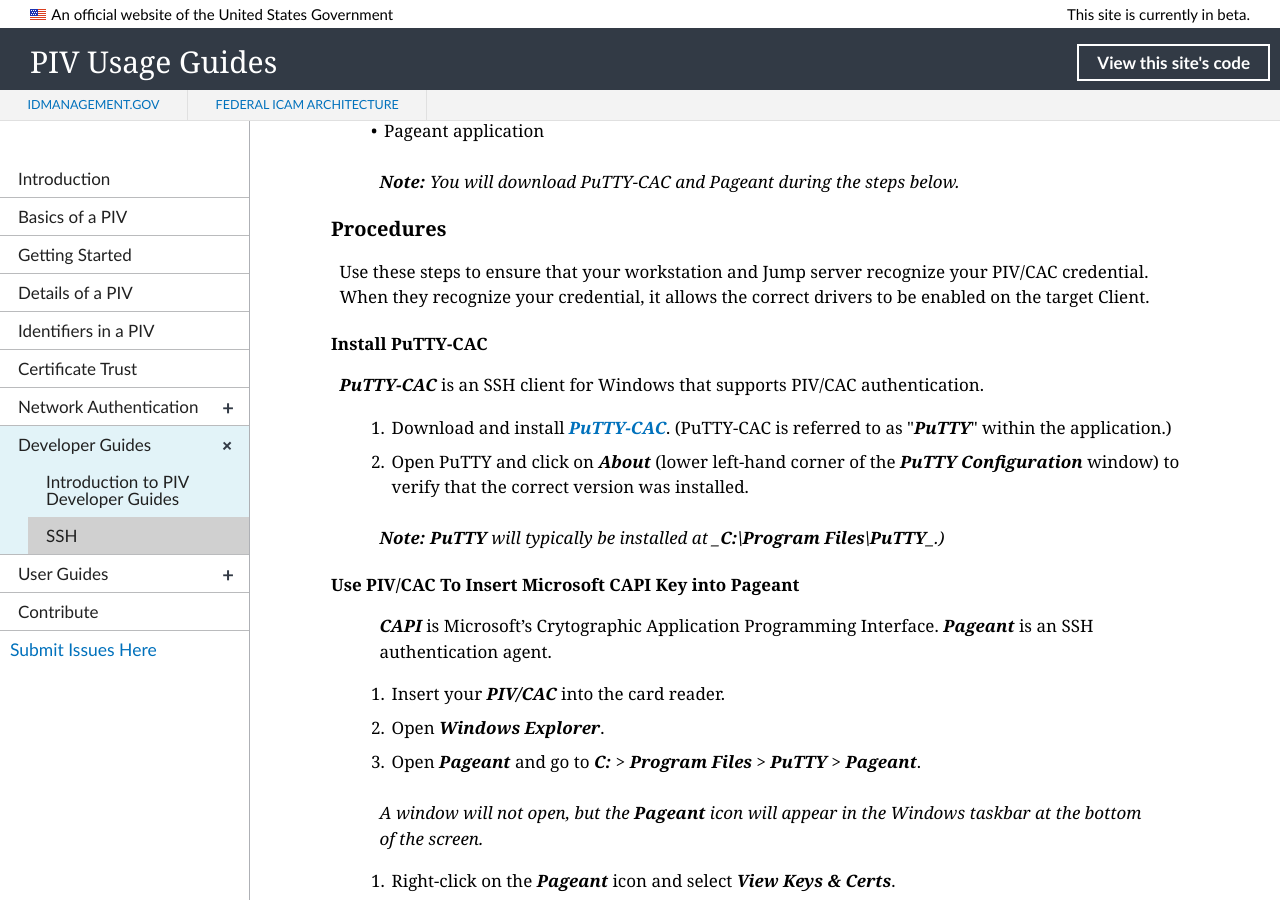
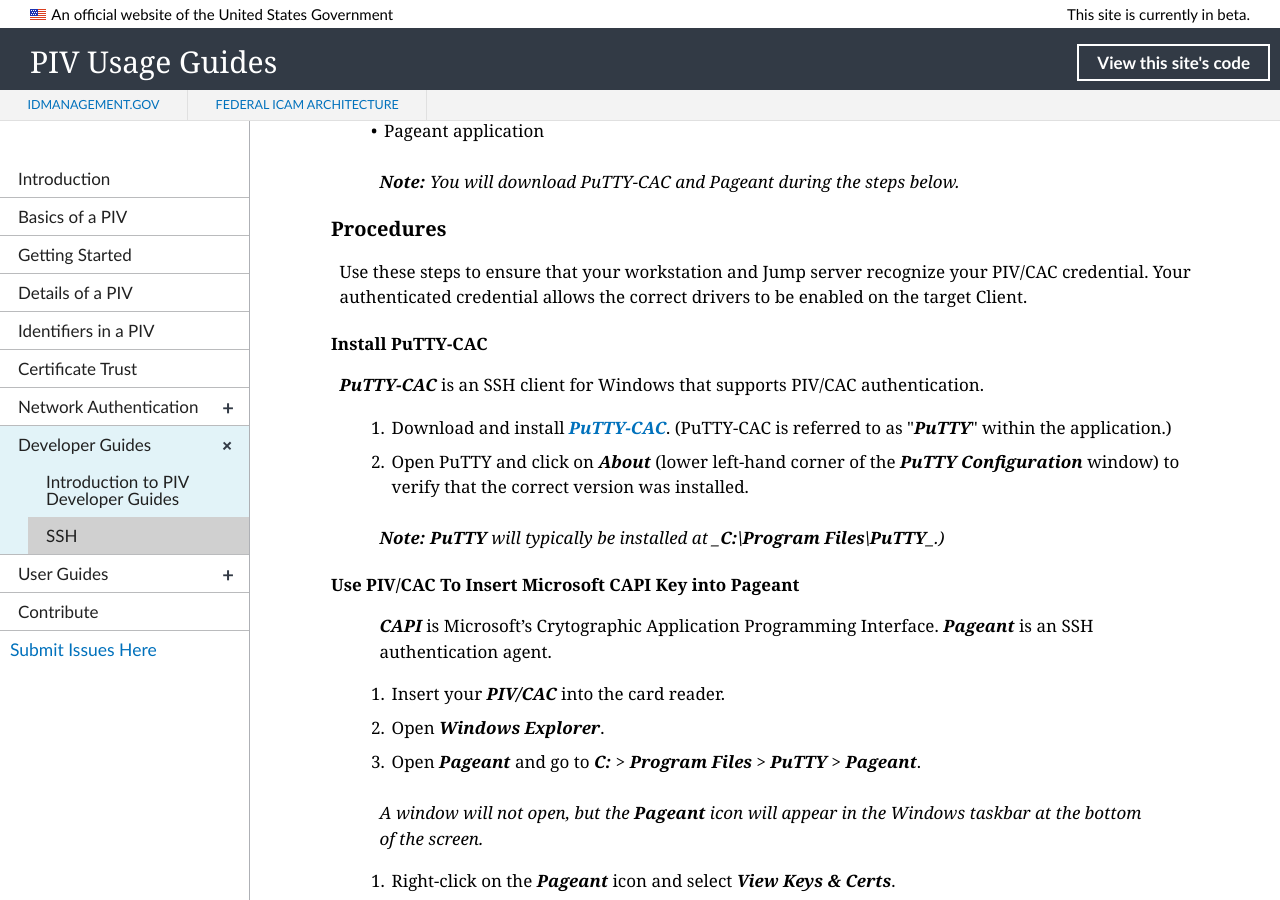
Before and after one commit to GSA/piv-guides, a Jekyll site: the page built from _devconfig/ssh.md, in a window 1280 px wide and 900 px high, scrolled down 1404 px. Built offline with Jekyll 4.4.1, drawn with Linux system fonts in a browser that asks for light colours; nearby versions of some CDN libraries.

Commit message:
Update ssh.md

```diff
--- a/_devconfig/ssh.md
+++ b/_devconfig/ssh.md
@@ -47,7 +47,7 @@
 
 ### Procedures
 
-Use these steps to ensure that your workstation and Jump server recognize your PIV/CAC credential. When they recognize your credential, it allows the correct drivers to be enabled on the target Client.
+Use these steps to ensure that your workstation and Jump server recognize your PIV/CAC credential. Your authenticated credential allows the correct drivers to be enabled on the target Client.
 
 #### Install PuTTY-CAC
 
```
